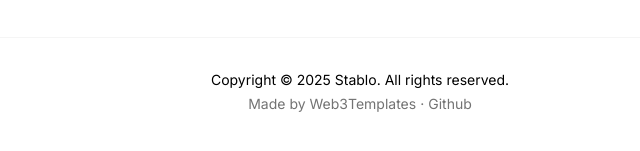
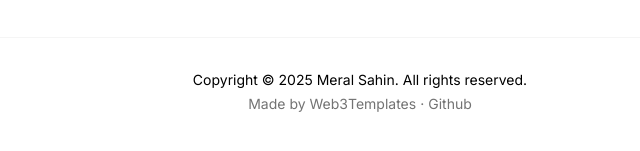
Before and after one commit to meralsahin/stablo-astro, an Astro site: page /nfts in a window 1280 px wide. Shown: the part 307-458 px from the top of the page, 280-920 px from the left. Built offline with nearby package versions, Linux system fonts and the light colour scheme; Astro itself is replaced by a stand-in of ours; some packages are replaced by stand-ins of ours.

Commit message:
Copyright

```diff
--- a/src/components/footer.astro
+++ b/src/components/footer.astro
@@ -6,7 +6,7 @@ import Container from "./container.astro";
 <Container class="mt-10 border-t border-gray-100 dark:border-gray-800">
   <footer class="flex flex-col items-center">
     <div class="text-sm text-center">
-      Copyright © {new Date().getFullYear()} Stablo. All rights reserved.
+      Copyright © {new Date().getFullYear()} Meral Sahin. All rights reserved.
     </div>
     <div
       class="flex justify-center gap-1 mt-1 text-sm text-center text-gray-500 dark:text-gray-600">
```
